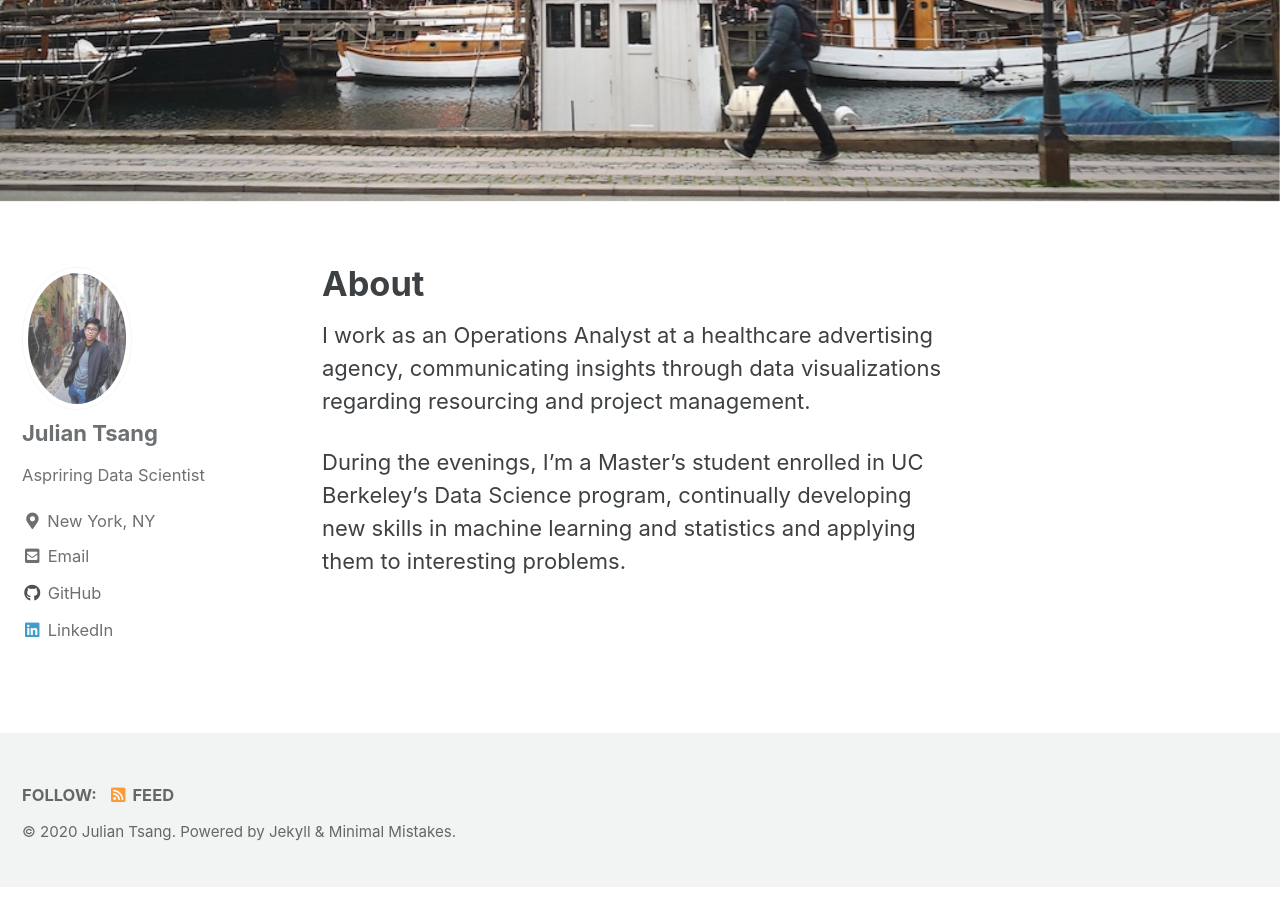
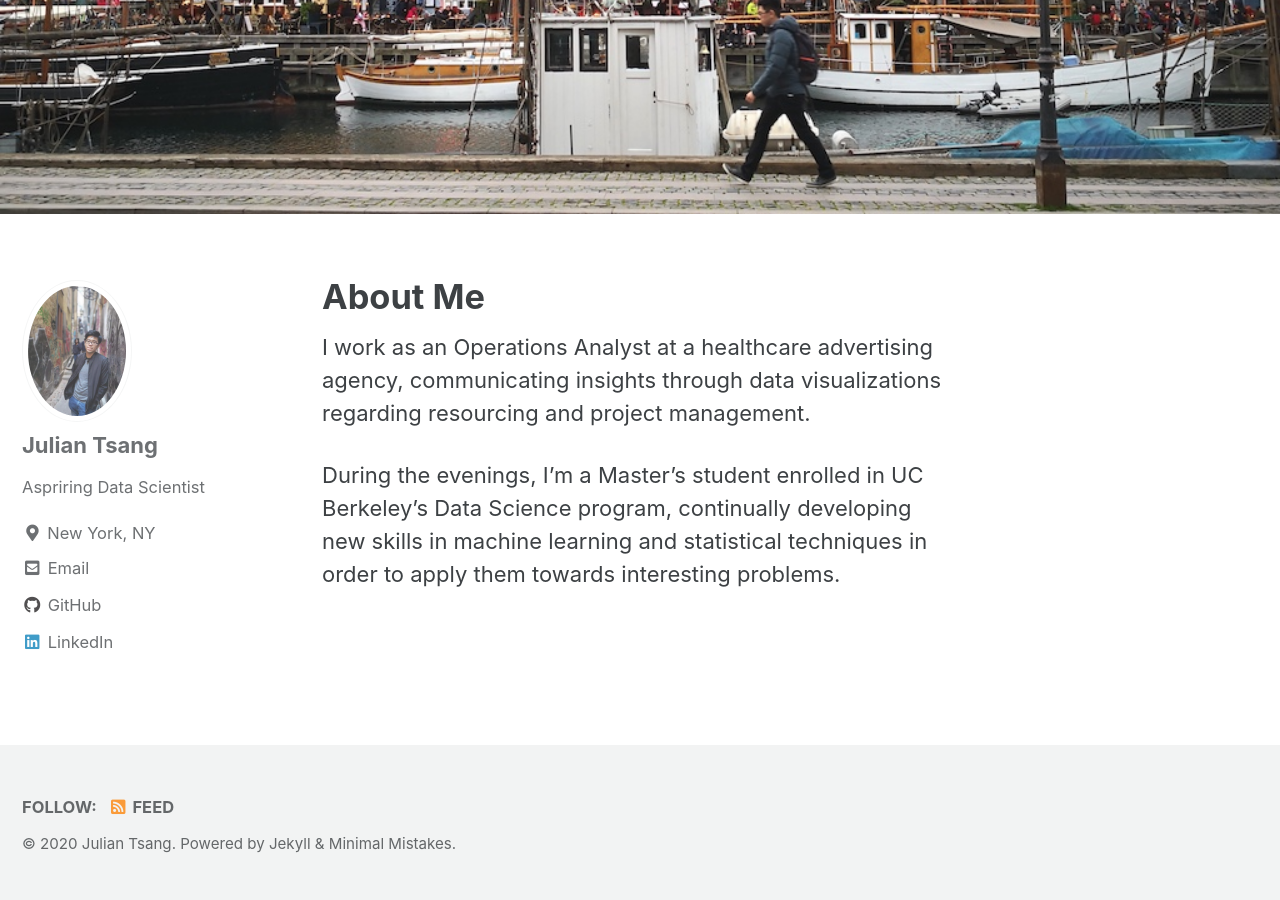
Before and after one commit to juliantsang1/juliantsang1.github.io, a Jekyll site: the page built from _pages/about.md, in a window 1280 px wide and 900 px high, scrolled down 504 px. Built offline with Jekyll 4.4.1, drawn with Linux system fonts in a browser that asks for light colours; cached includes are drawn as plain includes.

Commit message:
update pic

```diff
--- a/_pages/about.md
+++ b/_pages/about.md
@@ -1,5 +1,5 @@
 ---
-title: "About"
+title: "About Me"
 permalink: /about/
 header:
   image: "images/backgroundpic1.jpg"
@@ -7,4 +7,4 @@
 
 I work as an Operations Analyst at a healthcare advertising agency, communicating insights through data visualizations regarding resourcing and project management.
 
-During the evenings, I'm a Master's student enrolled in UC Berkeley's Data Science program, continually developing new skills in machine learning and statistics and applying them to interesting problems.
+During the evenings, I'm a Master's student enrolled in UC Berkeley's Data Science program, continually developing new skills in machine learning and statistical techniques in order to apply them towards interesting problems.
```
Also changed, not shown: images/backgroundpic1.jpg.
